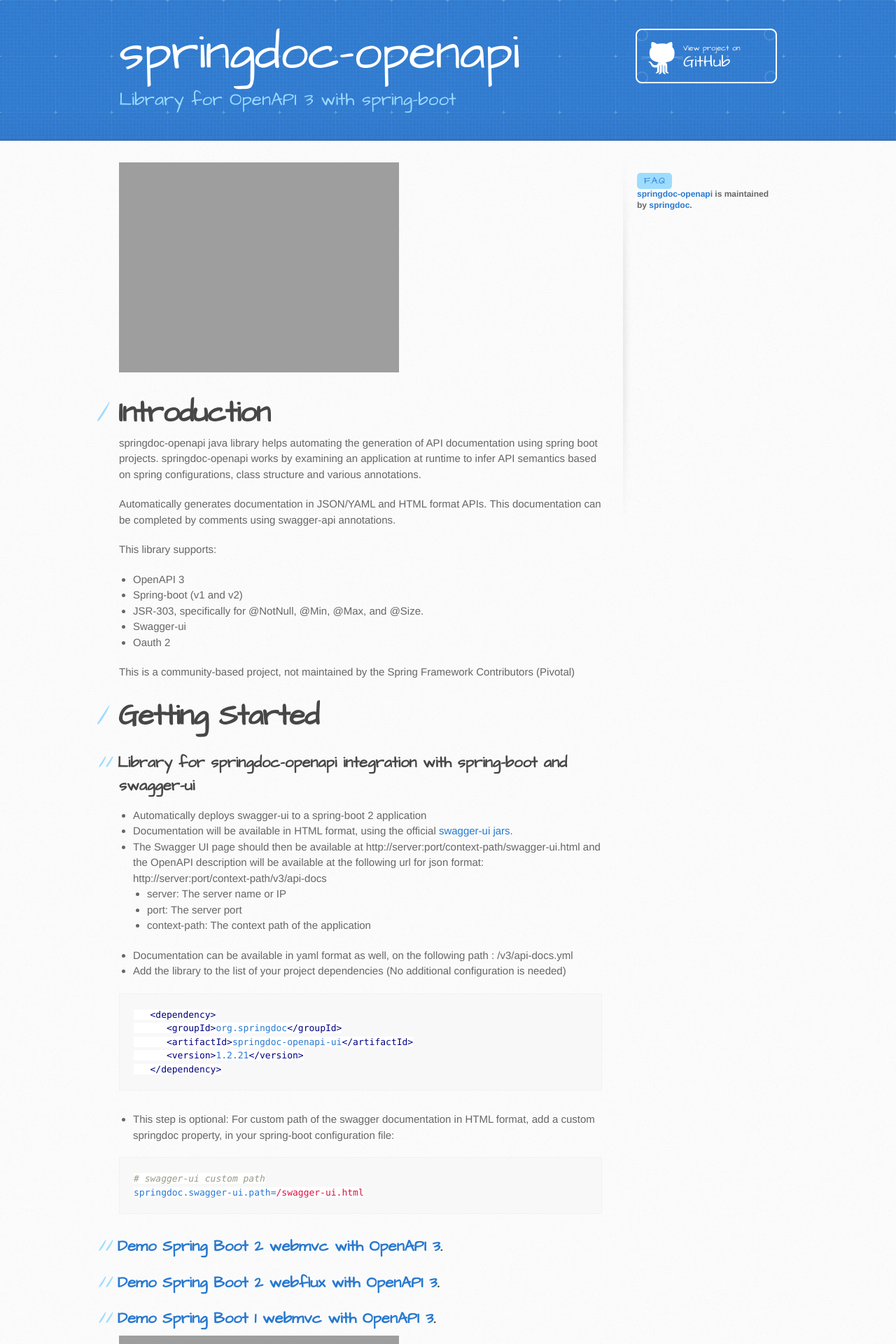
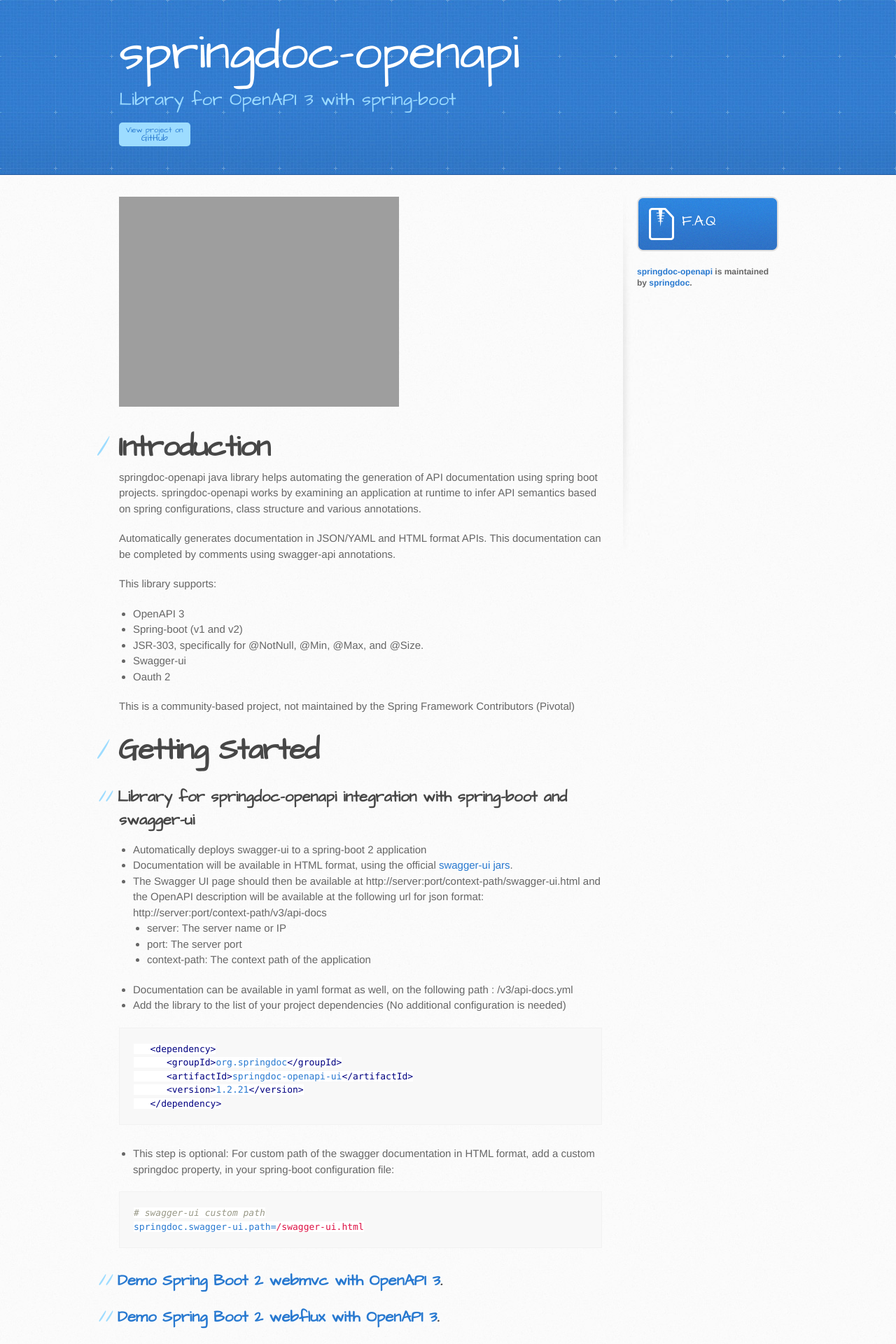
Before and after one commit to springdoc/springdoc-openapi-demos, a Jekyll site: the page built from docs/index.md, in a window 1280 px wide. Shown: the top 1920 px of the page at 70% size. Built offline with Jekyll 4.4.1, drawn with Linux system fonts in a browser that asks for light colours.

Commit message:
project update

```diff
--- a/docs/_sass/jekyll-theme-architect.scss
+++ b/docs/_sass/jekyll-theme-architect.scss
@@ -107,12 +107,6 @@
   font-size: 11px;
 }
 header a.button {
-  position: absolute;
-  top: 0;
-  right: 0;
-  background: transparent url(../images/github-button.png) 0 0 no-repeat;
-}
-aside a.button {
     position: relative;
     display: inline-block;
     width: auto;
@@ -128,6 +122,14 @@
     border-radius: 5px;
     -moz-border-radius: 5px;
     -webkit-border-radius: 5px;
+}
+aside a.button {
+  display: block;
+  width: 138px;
+  padding-left: 64px;
+  margin-bottom: 20px;
+  font-size: 21px;
+  background: transparent url(../images/download-button.png) 0 0 no-repeat;
 }
 
 code, pre {
```
